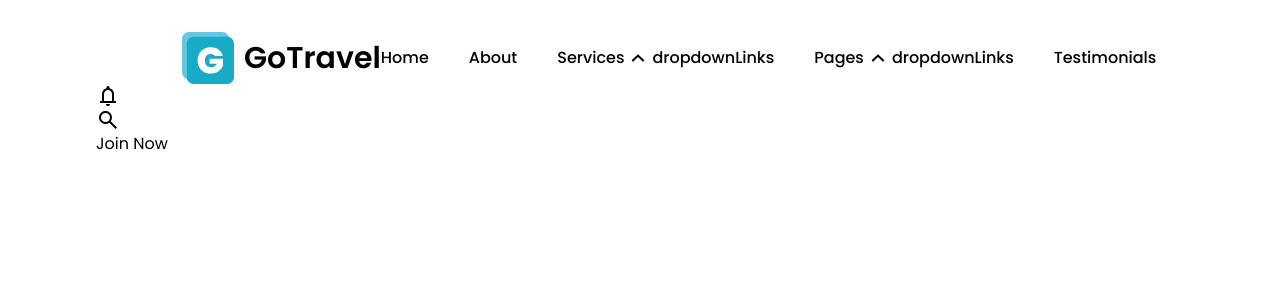
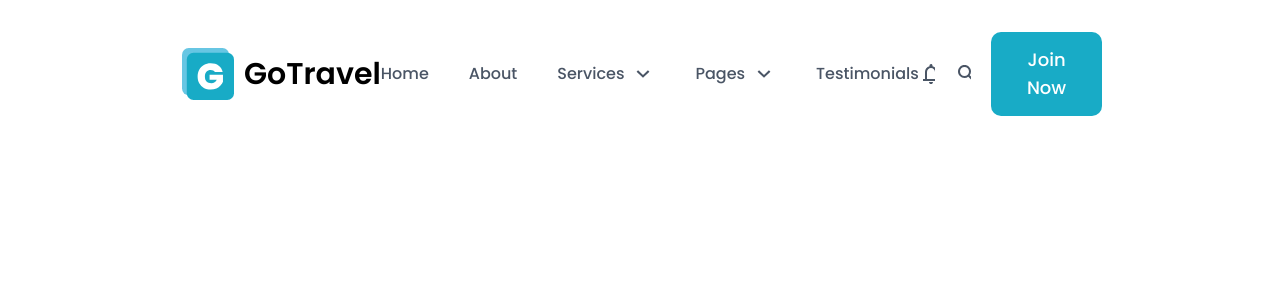
Before and after one commit to Hasibul677/Go-Travel, a React (Vite) app: page / in a window 1280 px wide. Shown: the top 300 px of the page. Built offline with nearby package versions, Linux system fonts and the light colour scheme.

Commit message:
finished navigation section

```diff
--- a/src/components/Navigation/DesktopDropdown.tsx
+++ b/src/components/Navigation/DesktopDropdown.tsx
@@ -1,13 +1,20 @@
+import { Link } from "react-router-dom";
 import { NavigationLink } from "../../utils/contentTypes"
 
-interface DesktopDropdownProps{
+interface DesktopDropdownProps {
     links?: NavigationLink[];
 }
 
-export default function DesktopDropdown(props: DesktopDropdownProps) {
-  return (
-    <div>
-      dropdownLinks
-    </div>
-  )
+export default function DesktopDropdown({ links }: DesktopDropdownProps) {
+    return (
+        <ul className="invisible absolute top-full -left-8 z-1 flex translate-y-2 transform flex-col gap-y-7 rounded-tl-lg rounded-tr-2xl rounded-br-2xl rounded-bl-2xl bg-white pt-8 pr-16 pb-11 pl-8 opacity-0 drop-shadow-[2px_4px_30px_rgba(0,0,0,.10)] transition-all duration-200 ease-out group-hover:visible group-hover:translate-y-0 group-hover:opacity-100">
+            {links?.map((link) =>
+                <li key={link.id} className="flex cursor-pointer items-center font-medium transition-all duration-200">
+                    <Link to={link.to}
+                        className="text-gray-600 text-nowrap hover:text-black">
+                        {link.text}
+                    </Link>
+                </li>)}
+        </ul>
+    )
 }
--- a/src/components/Navigation/Navigation.tsx
+++ b/src/components/Navigation/Navigation.tsx
@@ -10,7 +10,7 @@ import SearchIcon from "../Icons/SearchIcon";
 export default function Navigation() {
   return (
     <nav className="m-auto mb-12 max-w-432">
-      <div className="flex items-center px-21.5">
+      <div className="flex justify-between px-21.5">
         <Link to="/" className="flex items-center gap-x-2.5">
           <LogoIcon className="size-13" />
           <span className="text-3xl font-semibold">GoTravel</span>
@@ -18,18 +18,27 @@ export default function Navigation() {
         <ul className="flex items-stretch gap-x-10">
           {navigationLinks.map((link) =>
             <li
-            key={link.id}
-            className="group relative flex cursor-pointer items-center gap-x-1.75 font-medium transition-all duration-200">
-              <Link to={link.to}>{link.text}</Link>
-              {link.dropdown && <span><CaretUp className="size-3.5" /></span>}
+              key={link.id}
+              className="group relative flex cursor-pointer items-center gap-x-1.75 font-medium transition-all duration-200">
+              <Link to={link.to} className="text-gray-600 group-hover:text-black">{link.text}</Link>
+              {link.dropdown && <span className="flex size-6 items-center justify-center">
+                <CaretUp
+                  className="size-3.5 fill-gray-600 rotate-180 transition-all duration-250 group-hover:fill-black group-hover:rotate-360"
+                />
+              </span>}
               {link.dropdownLinks && <DesktopDropdown links={link.dropdownLinks} />}
             </li>
           )}
         </ul>
+        <div className="flex items-center gap-x-5">
+          <BellIcon className="fill-gray-600 cursor-pointer hover:fill-black" />
+          <SearchIcon className="fill-gray-600 cursor-pointer hover:fill-black" />
+          <button className="bg-primary-700 hover:bg-primary-800 cursor-pointer rounded-[0.625rem] px-7 py-3.5 text-lg font-medium text-white transition-all duration-200">
+            Join Now
+          </button>
+        </div>
       </div>
-      <BellIcon className="" />
-      <SearchIcon className="" />
-      <button>Join Now</button>
+
     </nav>
   )
 }
```
